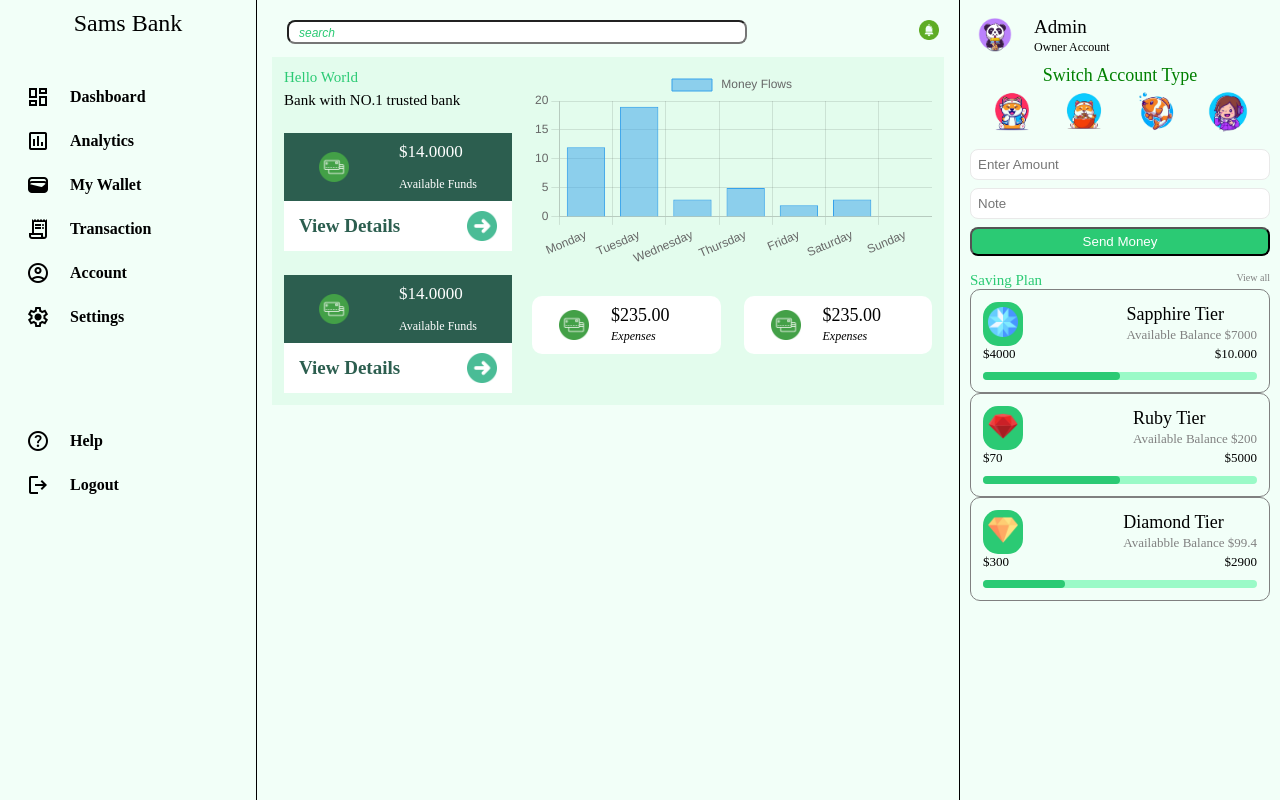
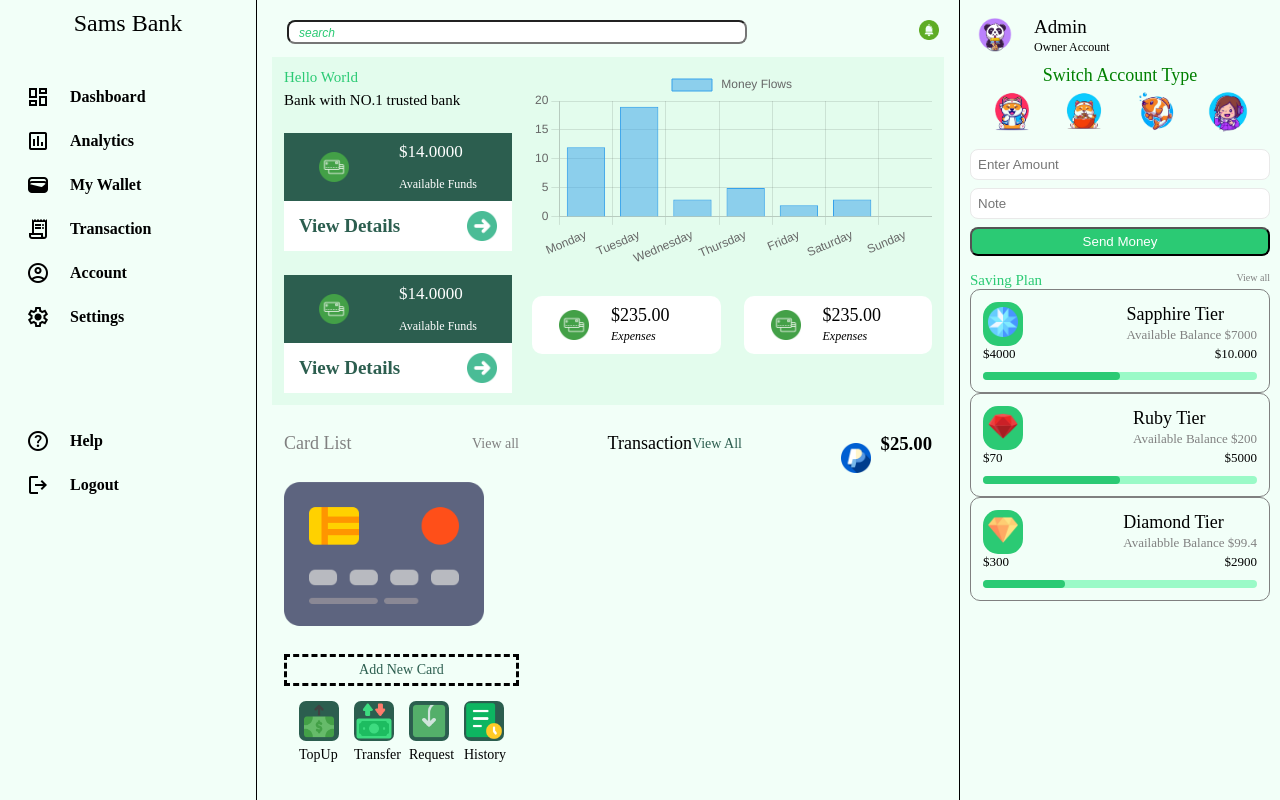
Before and after one commit to atech814/volix-dashboard, a plain HTML site: page index.html in a window 1280 px wide. Drawn offline with nearby package versions, Linux system fonts and the light colour scheme.

Commit message:
volixmain

```diff
--- a/index.css
+++ b/index.css
@@ -9,7 +9,7 @@
 .dashboard{
     display: grid;
     grid-template-columns: 16rem auto 20rem;
-    overflow: hidden;
+    /* overflow: hidden; */
     height: 100vh;
     background-color:#f2fff8;
 }
@@ -17,6 +17,11 @@ aside{
     display: flex;
     flex-direction: column;
     padding: 10px;
+    /* position: fixed; */
+    /* top: 0;
+    left: 0;
+    right: 0;
+    height: 100vh; */
 }
 nav{
     display: flex;
@@ -53,6 +58,9 @@ main{
         padding: 15px;
         border-right: 1px solid black;
         border-left: 1px solid black;
+        /* overflow-y: scroll;
+        margin-left: 16rem;
+        margin-right: 16rem; */
 
 }
 .main-header{
@@ -220,11 +228,49 @@ main{
     height: 70%;
     width: 400px;
 }
+.main-content-below{
+    display: flex;
+    /* align-self: center; */
+    justify-content: space-between;
+    padding: 12px;
+    margin-top: 1rem;
+}
+.main-content-below-left{
+    display: flex;
+    flex-direction: column;
+    gap: 12px;
+}
+.main-content-below-left-header{
+    display: flex;
+    align-items: center;
+    justify-content: space-between;
+}
+.main-content-below-left-header h2{
+    font-size: 18px;
+    font-weight: 500;
+    color: gray;
 
+}
+.main-content-below-left-header span{
+    font-size: 14px;
+    font-weight: 400;
+    color: grey;
+}
+.main-content-below-left-content-image{
+    width: 200px;
+    height: 200px;
+}
+.main-content-below-left-content-image img{
+    width: 100%;
+    height: 100%;
+}
 
 .right-side-bar{
     background-color:#f2fff8;
     padding: 10px;
+    top: 0;
+    right: 0;
+    height: 100vh;
 }
 
 .right-side-bar-top{
@@ -374,36 +420,109 @@ font-weight: 400;
     display: flex;
     justify-content: space-between;
 }
+.main-content-below-left-content-button{
+    border: 1px solid #2c5e4f;
+    display: flex;
+    justify-content: center;
+    border: dashed;
+    padding: 5px 7px;
+}
+.main-content-below-left-content-button h3{
+    color: #2c5e4f;
+    font-size: 14px;
+    font-weight: 300;
+}
+.main-content-below-left-content-four{
+    display: flex;
+    padding: 15px;
+   align-items: center;
+    justify-content: space-between;
+    gap: 15px;
+}
+.main-contentbelow{
+    justify-content: space-between;
+    align-items: center;
+   background-color: #2c5e4f;
+   width: 40px;
+   height: 40px;
+   border-radius: 7px;
+}
+.main-content-img img{
+    width: 100%;
+    height: 100%;
+
+}
+.main-contentbelow span{
+    font-size: 14px;
+    font-weight: 300;
+}
+.main-content-below-right-header{
+     display: flex;
+    align-items: center;
+    justify-content: space-between;
+}
+.main-content-below-right-header h3{
+    font-size: 18px;
+    font-weight: 400;
+}
+.main-content-below-right-header span{
+    font-size: 14px;
+    font-weight: 300;
+    color: #2c5e4f;
+}
+.main-content-below-right-content{
+    display: flex;
+    /* margin-bottom: 250px; */
+    /* align-items: center; */
+    justify-content: space-between;
+}
+.main-content-below-right-content-logo img{
+    width: 100%;
+    height: 100%;
+}
+.main-content-below-right-content-logo{
+    display: flex;
+    justify-content: center;
+    padding: 10px;
+    width: 50px;
+    height: 50px;
+}
 
 .right-side-bar-top-text span{
     color: gray;
     font-size: small;
     font-weight: 400;
 }
+
 .right-sidebar-card-bottom{
     display: flex;
     flex-direction: column;
     gap: 10px;
 }
+
 .right-sidebar-card-bottom-text{
     display: flex;
     align-items: center;
     justify-content: space-between;
 }
+
 .right-sidebar-card-bottom-text h4{
     font-size: small;
     font-weight: 300;
 }
+
 .right-sidebar-card-bottom-text span{
     font-size: small;
     font-weight: 300;
 }
+
 .progress-bar{
     width: 100%;
     height: 8px;
     background-color: #9afac7;
     border-radius: 10px;
 }
+
 .bar{
     width: 50%;
     background-color: #2bca74;
@@ -411,6 +530,7 @@ font-weight: 400;
     border-radius: 10px;
 }
 
+
 .bar2{
     width: 30%;
     background-color: #2bca74;
--- a/index.html
+++ b/index.html
@@ -147,6 +147,86 @@
 
 
           <!-- main-content-below -->
+           <div class="main-content-below">
+            <!-- main-content-belowleft -->
+             <div main-content-below-left>
+              <div class="main-content-below-left-header">
+                <h2>Card List</h2>
+                <span>View all</span>
+              </div>
+              <div class="main-content-below-left-content">
+                <div class="main-content-below-left-content-image">
+                    <img src="/credit-card (1).png"
+                alt="">
+                </div>
+                <div class="main-content-below-left-content-button"
+                >
+                <h3>Add New Card</h3>
+                </div>
+                <div class="main-content-below-left-content-four">
+                  <div class="main-contentbelow">
+                    <div class="main-content-img">
+                      <img src="/top-up.png" alt="">
+                    </div>
+                    <span>TopUp</span>
+                  </div>
+
+                   <div class="main-contentbelow">
+                    <div class="main-content-img">
+                      <img src="/cash-flow (1).png" alt="">
+                    </div>
+                    <span>Transfer</span>
+                  </div>
+
+                         <div class="main-contentbelow">
+                    <div class="main-content-img">
+                      <img src="/income.png" alt="">
+                    </div>
+                    <span>Request</span>
+                  </div>
+                         <div class="main-contentbelow">
+                    <div class="main-content-img">
+                      <img src="/history.png" alt="">
+                    </div>
+                    <span>History</span>
+                  </div>
+
+
+                </div>
+
+              </div>
+
+             </div>
+
+             <div class="main-content-below-right">
+              <div class="main-content-below-right-header">
+                <h3>Transaction</h3>
+                <span>View All</span>
+              </div>
+
+             </div>
+
+
+             <div class="main-content-below-right-content">
+               <!-- logo -->
+              <div class="main-content-below-right-content-logo">
+                <img src="/paypal.png" alt="">
+             </div>
+
+             <!-- content -->
+             <div>
+              <h3></h3>
+              <span></span>
+             </div>
+             <div>
+              <h3>$25.00</h3>
+             </div>
+
+             </div>
+
+
+
+           </div>
           <div></div>
         </div>
       </main>
```
Also changed, not shown: cash-flow (1).png (added), credit-card (1).png (added), history.png (added), income.png (added), paypal.png (added), realistic-credit-card-design.png (added), top-up.png (added).
